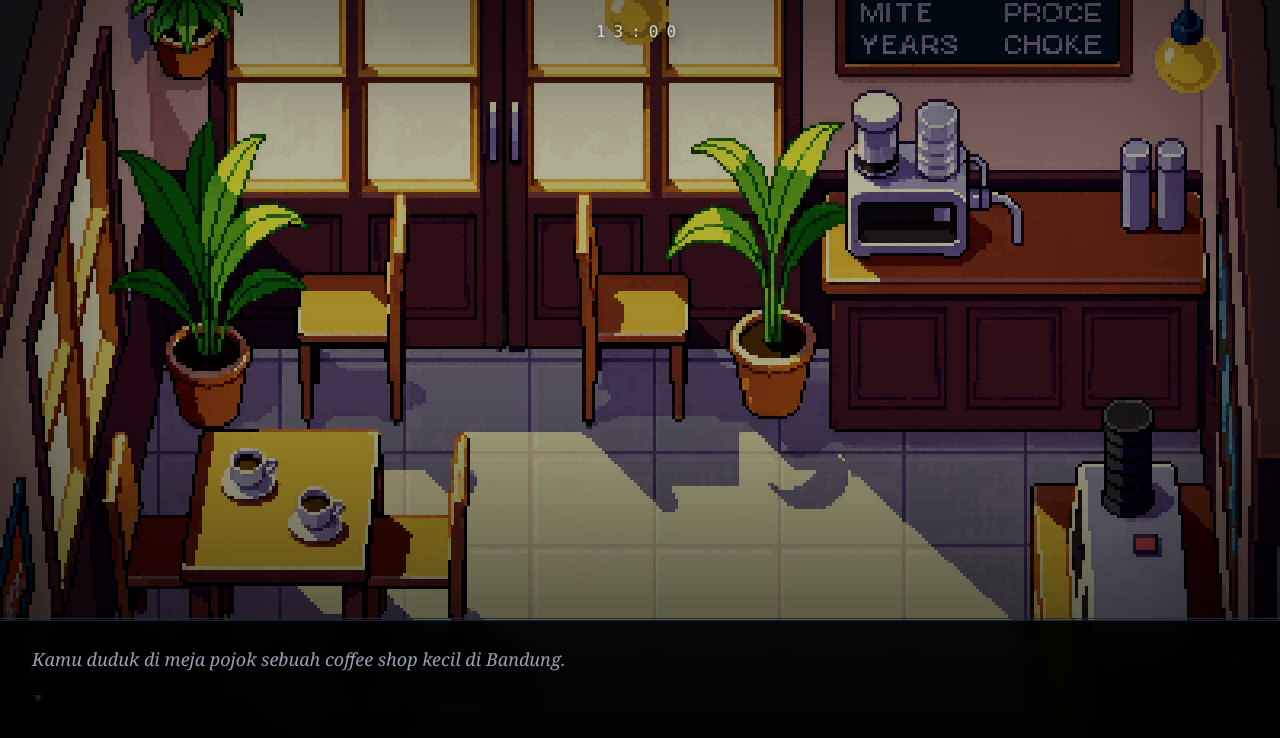
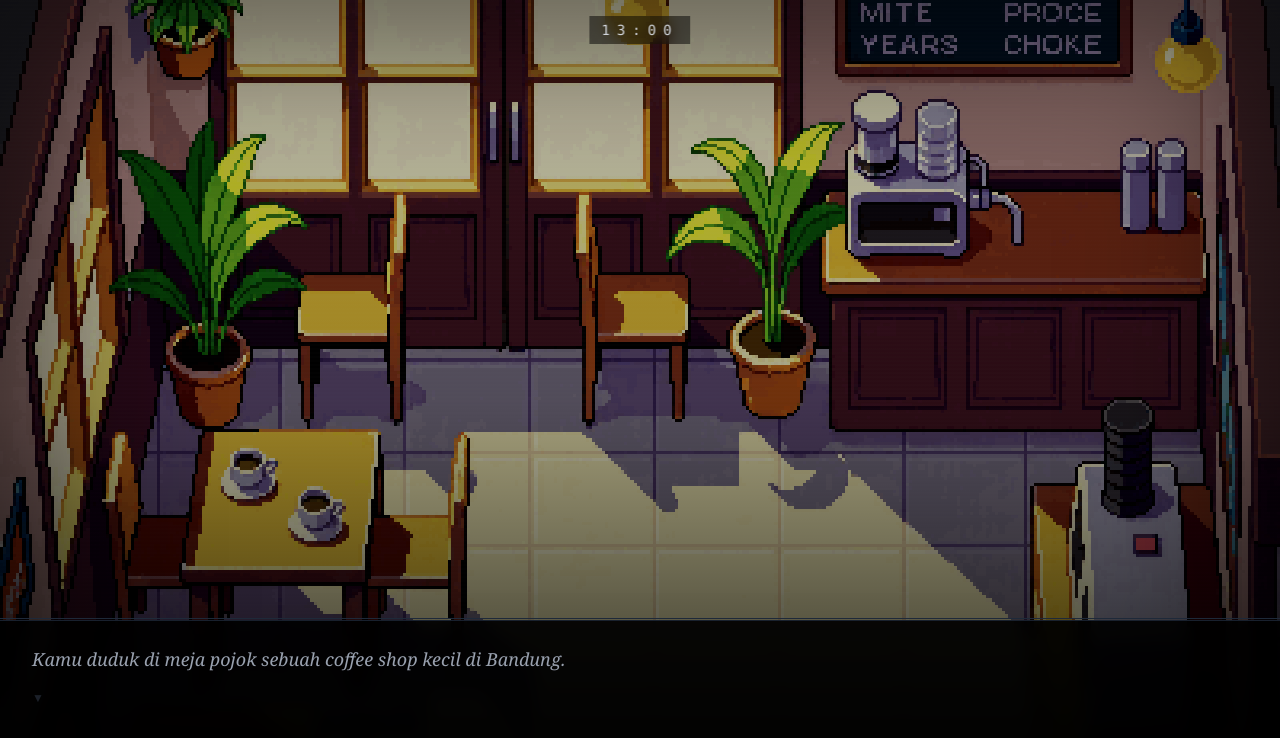
Before and after one commit to Lisvindanu/satu-hari-lagi, a React (Vite) app: page / in a window 1280 px wide. Both pictures are taken after a click on the button "MULAI". Shown: the top 738 px of the page. Built offline with nearby package versions, Linux system fonts and the light colour scheme.

Commit message:
fix: clock+catatan dark pill bg, remove ambiguous time text

```diff
--- a/src/components/ClueNotification.jsx
+++ b/src/components/ClueNotification.jsx
@@ -50,7 +50,7 @@ export default function ClueNotification({ clues }) {
       {clues.length > 0 && (
         <button
           onClick={() => setShowLog(s => !s)}
-          className="fixed top-4 left-4 z-40 text-amber-800/60 text-xs tracking-wider font-mono flex items-center gap-2 hover:text-amber-500 transition-colors duration-200 cursor-pointer"
+          className="fixed top-4 left-4 z-40 text-amber-500/80 text-xs tracking-wider font-mono flex items-center gap-2 hover:text-amber-300 transition-colors duration-200 cursor-pointer bg-black/40 px-2 py-1 backdrop-blur-sm"
         >
           <span className="text-amber-700/80">◆</span>
           Catatan: {clues.length}
--- a/src/components/DialogueBox.jsx
+++ b/src/components/DialogueBox.jsx
@@ -103,7 +103,7 @@ export default function DialogueBox({ node, onChoice, hasClue, formatTime, time,
   return (
     <div className="fixed bottom-0 left-0 right-0 z-50">
       {/* Clock — top center, more prominent */}
-      <div className={`fixed top-5 left-1/2 -translate-x-1/2 z-50 text-base tracking-[0.5em] font-mono select-none drop-shadow-[0_2px_4px_rgba(0,0,0,0.9)] ${clockColor}`}>
+      <div className={`fixed top-4 left-1/2 -translate-x-1/2 z-50 text-sm tracking-[0.5em] font-mono select-none px-3 py-1 bg-black/50 backdrop-blur-sm ${clockColor}`}>
         {formatTime(time)}
       </div>
 
--- a/src/data/dialogue.json
+++ b/src/data/dialogue.json
@@ -543,7 +543,6 @@
     "background": "scene-tabrakan",
     "character": null,
     "lines": [
-      { "speaker": "narasi", "text": "Jam 15:00." },
       { "speaker": "narasi", "text": "Dari arah perempatan —" },
       { "speaker": "narasi", "text": "Suara ban mendecit di aspal basah." },
       { "speaker": "narasi", "text": "Klakson panjang. Satu detik. Dua detik." },
```
